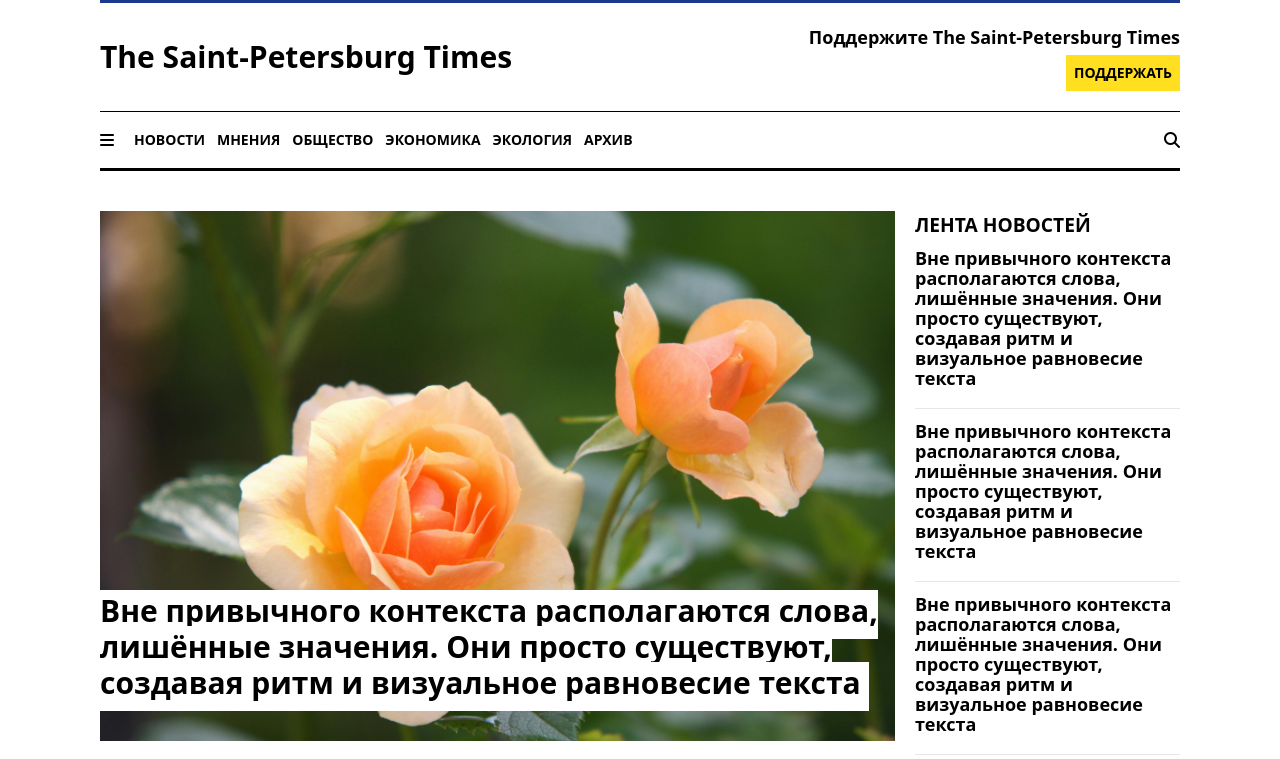
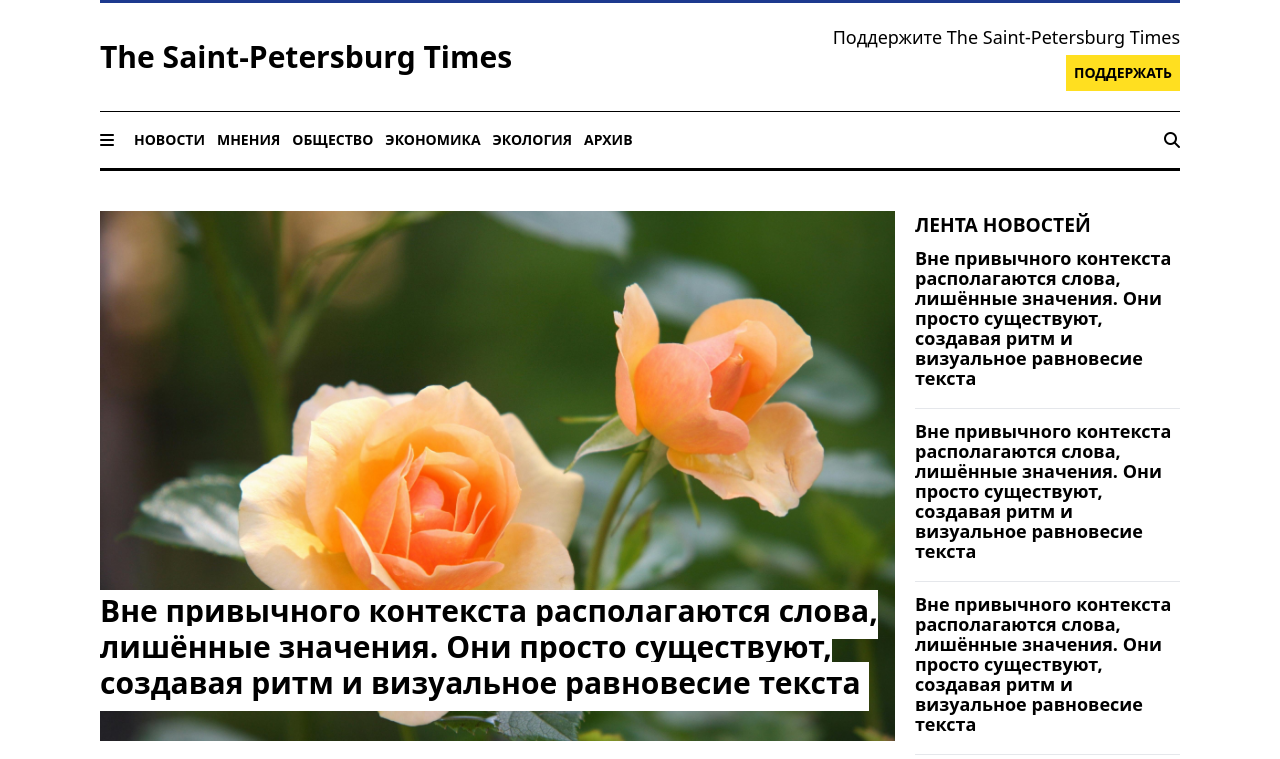
Before and after one commit to KreimerR/ru-news-website, a Next.js app: page / in a window 1280 px wide. Shown: the top 759 px of the page. Built offline with nearby package versions, Linux system fonts and the light colour scheme.

Commit message:
fix: fix font-size on the message in the header

```diff
--- a/components/Header.tsx
+++ b/components/Header.tsx
@@ -18,7 +18,7 @@ export default function Header() {
         </Link>
 
         <div className="hidden md:flex md:flex-col md:justify-center md:items-end md:gap-1">
-          <span className="font-bold text-[0.8rem] lg:text-lg">Поддержите The Saint-Petersburg Times</span>
+          <span className="text-lg">Поддержите The Saint-Petersburg Times</span>
           <button className="p-2 bg-yellow-300 font-bold text-sm hover:cursor-pointer">ПОДДЕРЖАТЬ</button>
         </div>
 
@@ -64,7 +64,7 @@ export default function Header() {
       </div>
 
       <div className="p-3 flex justify-between items-center md:hidden bg-yellow-300">
-        <span>Поддержите The Saint-Petersburg Times</span>
+        <span className="text-[0.9rem] font-medium">Поддержите The Saint-Petersburg Times</span>
         <button className="py-2 px-5 bg-black text-white text-[0.7rem] font-bold hover:cursor-pointer">ПОДДЕРЖАТЬ</button>
       </div>
 
```
